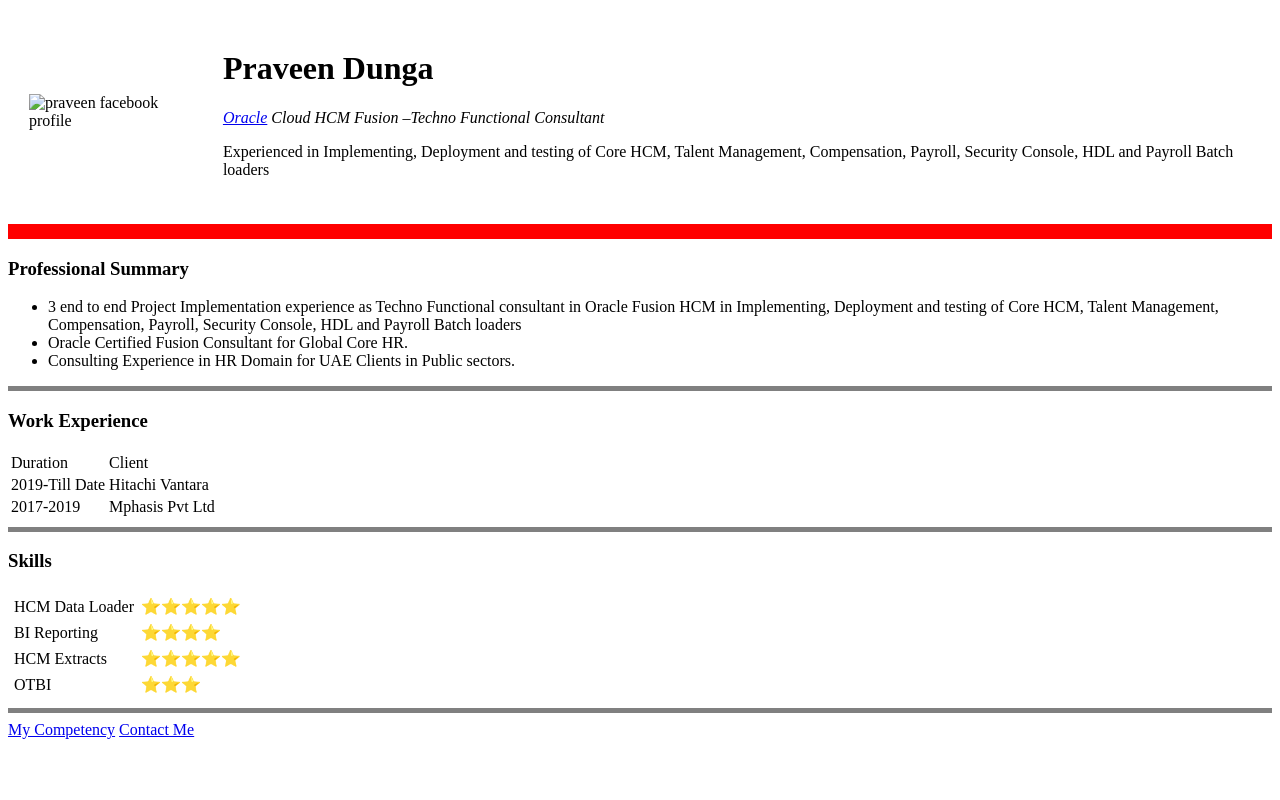
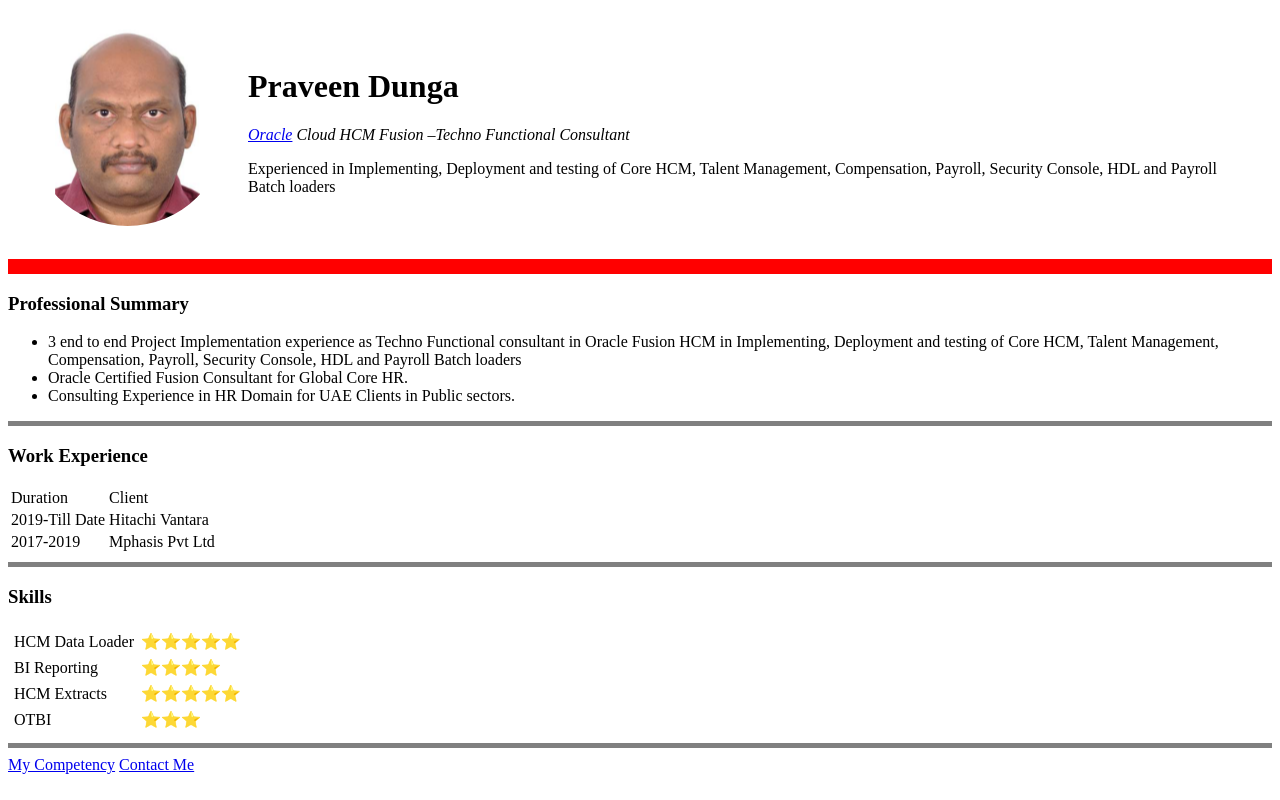
Before and after one commit to PythonicistPraveen/WebDev_CV_Project, a plain HTML site: page index.html in a window 1280 px wide. Drawn offline with Linux system fonts and the light colour scheme.

Commit message:
Update index.html

```diff
--- a/index.html
+++ b/index.html
@@ -8,7 +8,7 @@
     <!-- Introduction-->
     <table cellspacing="20">
       <tr>
-        <td><img src="/Images/PraveenPic-circle-cropped.png" alt="praveen facebook profile"></td>
+        <td><img src="PraveenPic-circle-cropped.png" alt="praveen facebook profile"></td>
         <td>
           <h1>Praveen Dunga</h1>
           <p><em><a href="https://www.oracle.com/in/index.html">Oracle</a> Cloud HCM Fusion –Techno Functional Consultant</em></p>
```
